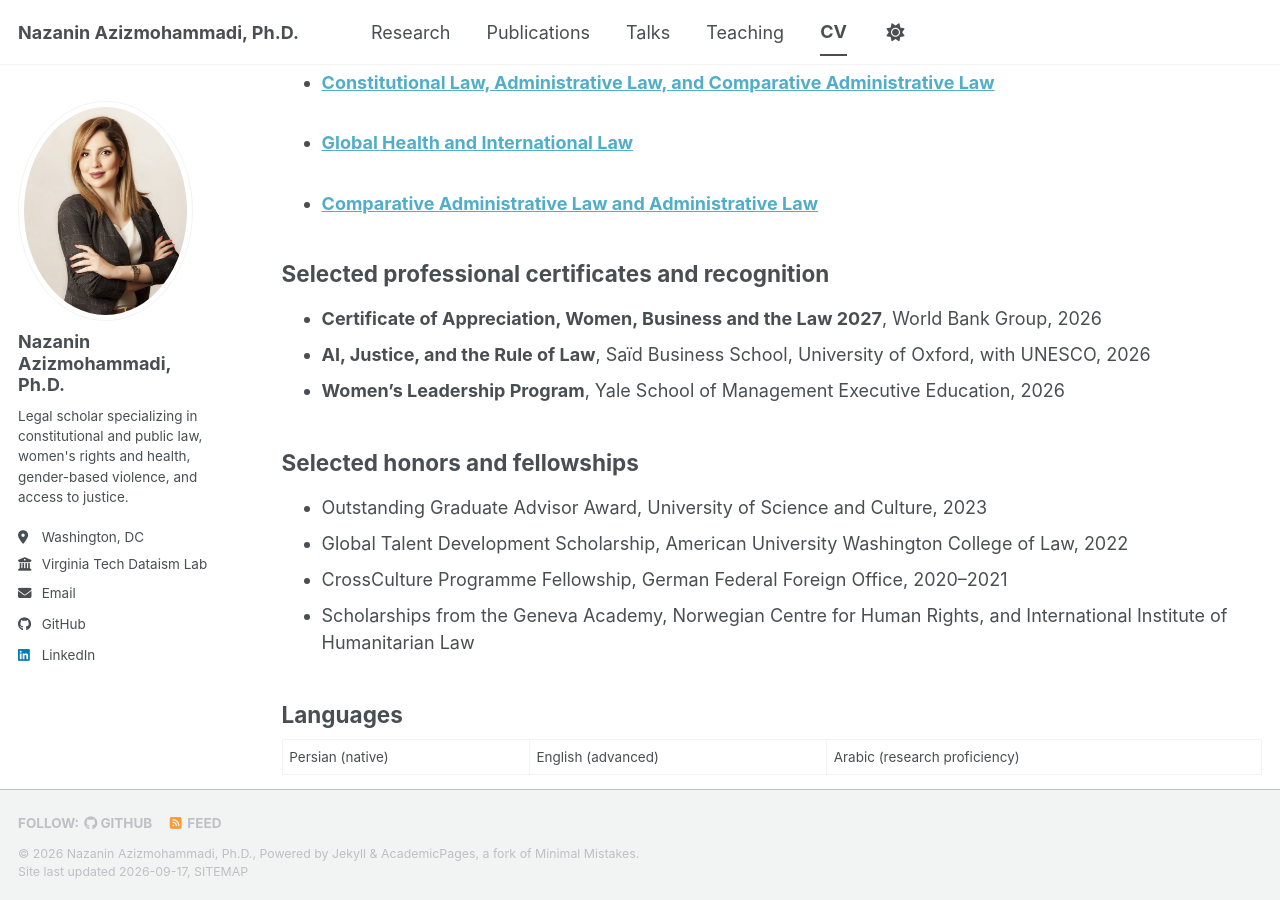
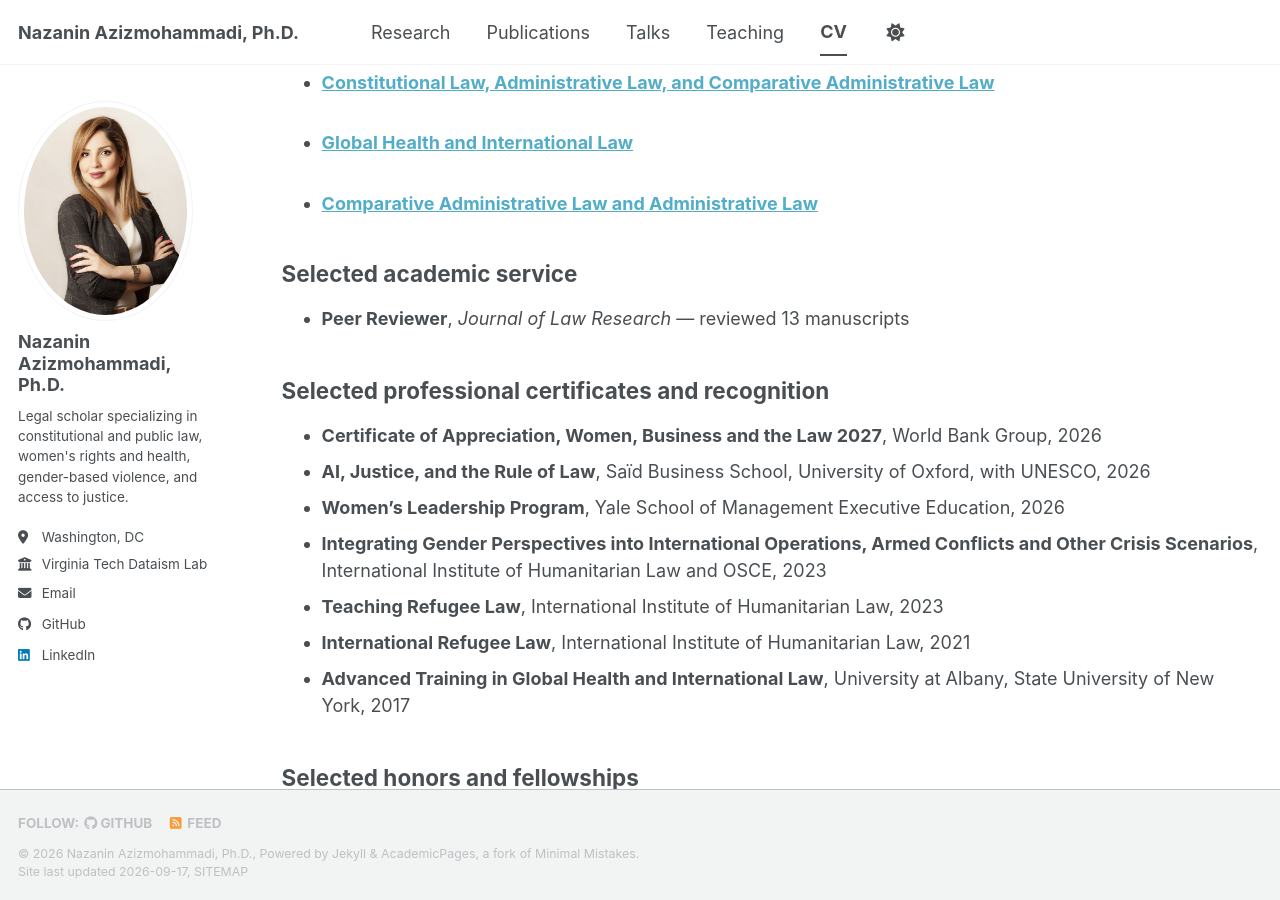
Before and after one commit to nazaninazizmohammadi/nazaninazizmohammadi.github.io, a Jekyll site: the page built from _pages/cv.md, in a window 1280 px wide and 900 px high, scrolled down 3891 px. Built offline with Jekyll 4.4.1, drawn with Linux system fonts in a browser that asks for light colours; a style sheet for code colours, icons or effects is not loaded.

Commit message:
Add verified professional credentials and presentations

```diff
--- a/_pages/cv.md
+++ b/_pages/cv.md
@@ -56,11 +56,19 @@ Legal scholar, researcher, and university professor with experience in comparati
     {% include archive-single-cv.html %}
   {% endfor %}</ul>
 
+## Selected academic service
+
+* **Peer Reviewer**, *Journal of Law Research* — reviewed 13 manuscripts
+
 ## Selected professional certificates and recognition
 
 * **Certificate of Appreciation, Women, Business and the Law 2027**, World Bank Group, 2026
 * **AI, Justice, and the Rule of Law**, Saïd Business School, University of Oxford, with UNESCO, 2026
 * **Women's Leadership Program**, Yale School of Management Executive Education, 2026
+* **Integrating Gender Perspectives into International Operations, Armed Conflicts and Other Crisis Scenarios**, International Institute of Humanitarian Law and OSCE, 2023
+* **Teaching Refugee Law**, International Institute of Humanitarian Law, 2023
+* **International Refugee Law**, International Institute of Humanitarian Law, 2021
+* **Advanced Training in Global Health and International Law**, University at Albany, State University of New York, 2017
 
 ## Selected honors and fellowships
 
```
